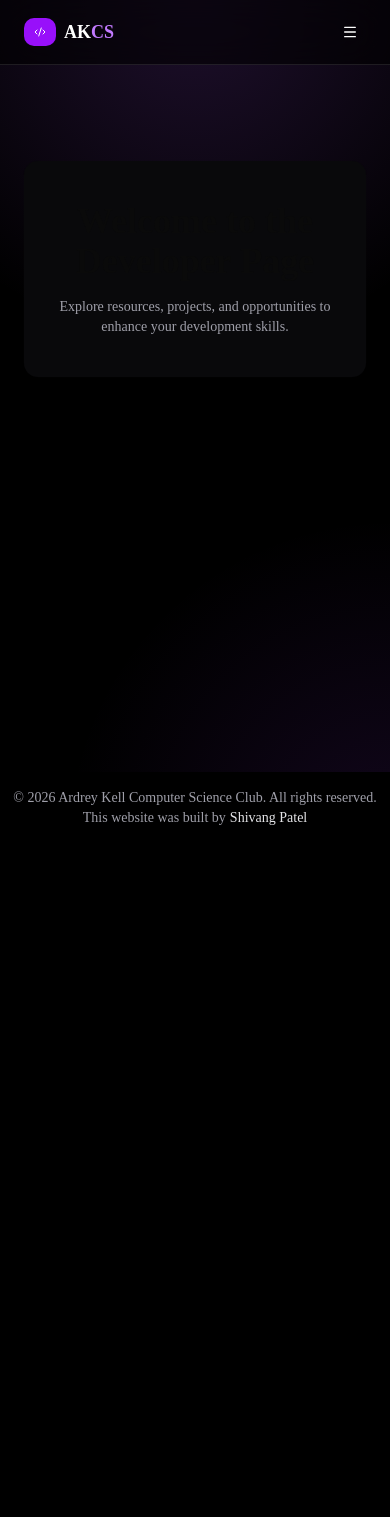
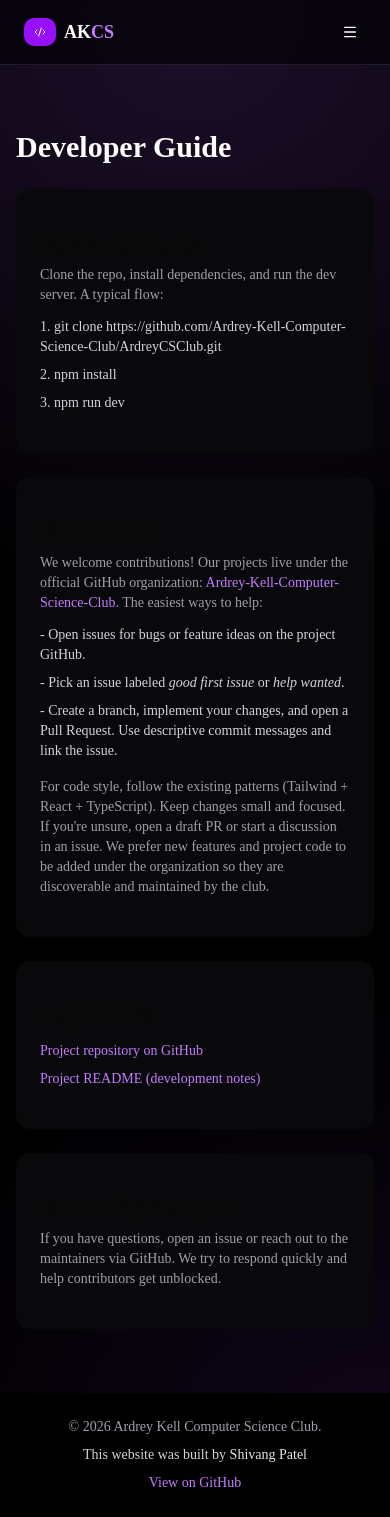
Before and after one commit to shaypat112/ArdreyCSClub, a Next.js app: page /developer in a window 390 px wide. Before the commit the page ends 844 px from the top, so only its background shows below. Built offline with nearby package versions, Linux system fonts and the light colour scheme.

Commit message:
feat(ui): improve mobile navbar, resources UI and developer guide; add GitHub org links

```diff
--- a/app/components/footer.tsx
+++ b/app/components/footer.tsx
@@ -7,19 +7,30 @@ export default function Footer() {
   ];
 
   return (
-    <footer className="mt-auto bg-black text-center text-sm text-zinc-400 py-4">
-      &copy; {new Date().getFullYear()} Ardrey Kell Computer Science Club. All
-      rights reserved.
-      <p>
-        This website was built by
-        <ul className="inline-flex gap-2 ml-1">
-          {contributors.map((contributor) => (
-            <li key={contributor.id} className="font-medium text-zinc-200">
-              {contributor.name}
-            </li>
-          ))}
-        </ul>
-      </p>
+    <footer className="mt-auto bg-black text-sm text-zinc-400 py-6">
+      <div className="mx-auto max-w-7xl px-6 text-center">
+        <div className="mb-2">
+          &copy; {new Date().getFullYear()} Ardrey Kell Computer Science Club.
+        </div>
+
+        <div className="mb-2 text-zinc-300">
+          This website was built by{" "}
+          <span className="font-medium text-zinc-200">
+            {contributors.map((c) => c.name).join(", ")}
+          </span>
+        </div>
+
+        <div>
+          <a
+            href="https://github.com/shaypat112/ArdreyCSClub"
+            target="_blank"
+            rel="noopener noreferrer"
+            className="text-purple-400 hover:underline"
+          >
+            View on GitHub
+          </a>
+        </div>
+      </div>
     </footer>
   );
 }
--- a/app/components/navbar.tsx
+++ b/app/components/navbar.tsx
@@ -10,6 +10,7 @@ const links = [
   { href: "/about", label: "About" },
   { href: "/hackathons", label: "Hackathons" },
   { href: "/resources", label: "Resources" },
+  { href: "/developer", label: "Developer" },
 ];
 
 export function Navbar() {
@@ -61,21 +62,46 @@ export function Navbar() {
             </Button>
           </SheetTrigger>
 
-          <SheetContent side="right" className="bg-black">
-            <div className="mt-8 flex flex-col gap-6">
+          <SheetContent side="right" className="bg-black p-6">
+            <div className="mb-6 flex items-center justify-between">
+              <Link href="/" className="flex items-center gap-2 font-bold">
+                <div className="rounded-lg bg-purple-600 p-2">
+                  <Code2 className="h-3 w-4" />
+                </div>
+
+                <span className="text-lg">
+                  AK<span className="text-purple-400">CS</span>
+                </span>
+              </Link>
+
+              <a
+                href="https://github.com/Ardrey-Kell-Computer-Science-Club"
+                target="_blank"
+                rel="noreferrer"
+                className="text-sm text-zinc-300 hover:text-purple-400"
+              >
+                GitHub
+              </a>
+            </div>
+
+            <nav className="flex flex-col gap-3">
               {links.map((link) => (
                 <Link
                   key={link.href}
                   href={link.href}
-                  className="text-lg text-zinc-300"
+                  className="rounded-md px-3 py-2 text-lg text-zinc-200 hover:bg-zinc-900/40"
                 >
                   {link.label}
                 </Link>
               ))}
+            </nav>
 
-              <Button className="mt-4 bg-purple-600 hover:bg-purple-700">
-                Join Club
-              </Button>
+            <div className="mt-6">
+              <Link href="/join">
+                <Button className="w-full bg-purple-600 hover:bg-purple-700">
+                  Join Club
+                </Button>
+              </Link>
             </div>
           </SheetContent>
         </Sheet>
--- a/app/developer/components/welcome.tsx
+++ b/app/developer/components/welcome.tsx
@@ -1,19 +1,106 @@
+import Link from "next/link";
 import { Card, CardContent } from "@/components/ui/card";
 
 export function Welcome() {
   return (
-    <section className="mx-auto max-w-5xl px-6 py-24">
-      <Card className="border-zinc-800 bg-zinc-950">
-        <CardContent className="p-6 text-center">
-          <h1 className="mb-4 text-4xl font-bold">
-            Welcome to the Developer Page
-          </h1>
+    <main className="mx-auto max-w-3xl px-4 py-16 sm:px-6 lg:px-8">
+      <h1 className="mb-6 text-3xl font-bold sm:text-4xl">Developer Guide</h1>
+
+      <Card className="mb-6 border-zinc-800 bg-zinc-950">
+        <CardContent className="p-6">
+          <h2 className="mb-2 text-xl font-semibold">Get started locally</h2>
           <p className="text-zinc-400">
-            Explore resources, projects, and opportunities to enhance your
-            development skills.
+            Clone the repo, install dependencies, and run the dev server. A
+            typical flow:
+          </p>
+
+          <ul className="mt-3 space-y-2 text-zinc-300">
+            <li>
+              1. git clone
+              https://github.com/Ardrey-Kell-Computer-Science-Club/ArdreyCSClub.git
+            </li>
+            <li>2. npm install</li>
+            <li>3. npm run dev</li>
+          </ul>
+        </CardContent>
+      </Card>
+
+      <Card className="mb-6 border-zinc-800 bg-zinc-950">
+        <CardContent className="p-6">
+          <h2 className="mb-2 text-xl font-semibold">Contributing</h2>
+          <p className="text-zinc-400">
+            We welcome contributions! Our projects live under the official
+            GitHub organization:{" "}
+            <a
+              href="https://github.com/Ardrey-Kell-Computer-Science-Club"
+              target="_blank"
+              rel="noreferrer"
+              className="text-purple-400 hover:underline"
+            >
+              Ardrey-Kell-Computer-Science-Club
+            </a>
+            . The easiest ways to help:
+          </p>
+
+          <ul className="mt-3 space-y-2 text-zinc-300">
+            <li>
+              - Open issues for bugs or feature ideas on the project GitHub.
+            </li>
+            <li>
+              - Pick an issue labeled <em>good first issue</em> or{" "}
+              <em>help wanted</em>.
+            </li>
+            <li>
+              - Create a branch, implement your changes, and open a Pull
+              Request. Use descriptive commit messages and link the issue.
+            </li>
+          </ul>
+
+          <p className="mt-4 text-zinc-400">
+            For code style, follow the existing patterns (Tailwind + React +
+            TypeScript). Keep changes small and focused. If you're unsure, open
+            a draft PR or start a discussion in an issue. We prefer new features
+            and project code to be added under the organization so they are
+            discoverable and maintained by the club.
           </p>
         </CardContent>
       </Card>
-    </section>
+
+      <Card className="mb-6 border-zinc-800 bg-zinc-950">
+        <CardContent className="p-6">
+          <h2 className="mb-2 text-xl font-semibold">Helpful links</h2>
+
+          <ul className="mt-3 space-y-2 text-zinc-300">
+            <li>
+              <Link
+                href="https://github.com/shaypat112/ArdreyCSClub"
+                className="text-purple-400 hover:underline"
+              >
+                Project repository on GitHub
+              </Link>
+            </li>
+            <li>
+              <Link
+                href="/README.md"
+                className="text-purple-400 hover:underline"
+              >
+                Project README (development notes)
+              </Link>
+            </li>
+          </ul>
+        </CardContent>
+      </Card>
+
+      <Card className="border-zinc-800 bg-zinc-950">
+        <CardContent className="p-6">
+          <h2 className="mb-2 text-xl font-semibold">Community & Support</h2>
+          <p className="text-zinc-400">
+            If you have questions, open an issue or reach out to the maintainers
+            via GitHub. We try to respond quickly and help contributors get
+            unblocked.
+          </p>
+        </CardContent>
+      </Card>
+    </main>
   );
 }
--- a/app/resources/components/languages-grid.tsx
+++ b/app/resources/components/languages-grid.tsx
@@ -29,15 +29,23 @@ const languages = [
 
 export function LanguagesGrid() {
   return (
-    <section className="mx-auto max-w-6xl px-6 py-20">
-      <h2 className="mb-8 text-4xl font-bold">Programming Languages</h2>
+    <section className="mx-auto max-w-6xl px-4 py-12 sm:px-6">
+      <h2 className="mb-6 text-2xl font-bold sm:text-3xl">
+        Programming Languages
+      </h2>
 
-      <div className="grid gap-6 md:grid-cols-3">
+      <div className="grid gap-4 sm:grid-cols-2 md:grid-cols-3">
         {languages.map((lang) => (
-          <a key={lang.name} href={lang.link} target="_blank" rel="noreferrer">
+          <a
+            key={lang.name}
+            href={lang.link}
+            target="_blank"
+            rel="noreferrer"
+            className="block"
+          >
             <Card className="border-zinc-800 bg-zinc-950 transition hover:border-purple-500">
-              <CardContent className="p-6">
-                <h3 className="text-xl font-semibold text-white">
+              <CardContent className="p-4 sm:p-6">
+                <h3 className="text-lg sm:text-xl font-semibold text-white">
                   {lang.name}
                 </h3>
               </CardContent>
--- a/app/resources/components/learning-paths.tsx
+++ b/app/resources/components/learning-paths.tsx
@@ -13,13 +13,13 @@ const paths = [
 
 export function LearningPaths() {
   return (
-    <section className="mx-auto max-w-6xl px-6 py-20">
-      <h2 className="mb-8 text-4xl font-bold">Learning Paths</h2>
+    <section className="mx-auto max-w-6xl px-4 py-12 sm:px-6">
+      <h2 className="mb-6 text-2xl font-bold sm:text-3xl">Learning Paths</h2>
 
-      <div className="grid gap-6 md:grid-cols-2 lg:grid-cols-4">
+      <div className="grid gap-4 sm:grid-cols-2 lg:grid-cols-4">
         {paths.map((path) => (
           <Card key={path} className="border-zinc-800 bg-zinc-950">
-            <CardContent className="p-6">
+            <CardContent className="p-4 sm:p-6">
               <h3 className="font-semibold text-white">{path}</h3>
             </CardContent>
           </Card>
--- a/app/resources/components/resources-hero.tsx
+++ b/app/resources/components/resources-hero.tsx
@@ -3,12 +3,12 @@ export function ResourcesHero() {
     <section className="relative overflow-hidden border-b border-zinc-800">
       <div className="absolute inset-0 bg-[radial-gradient(circle_at_top,rgba(168,85,247,0.18),transparent_50%)]" />
 
-      <div className="relative mx-auto max-w-6xl px-6 py-24 text-center">
+      <div className="relative mx-auto max-w-6xl px-4 py-16 sm:px-6 sm:py-20 text-center">
         <div className="mb-4 inline-flex rounded-full border border-purple-500/20 bg-purple-500/10 px-4 py-2 text-sm text-purple-300">
           AKCS Learning Hub
         </div>
 
-        <h1 className="mb-6 text-5xl font-bold md:text-7xl">
+        <h1 className="mb-6 text-3xl font-bold sm:text-4xl md:text-6xl">
           Learn.
           <span className="block text-purple-400">Build. Explore.</span>
         </h1>
```
